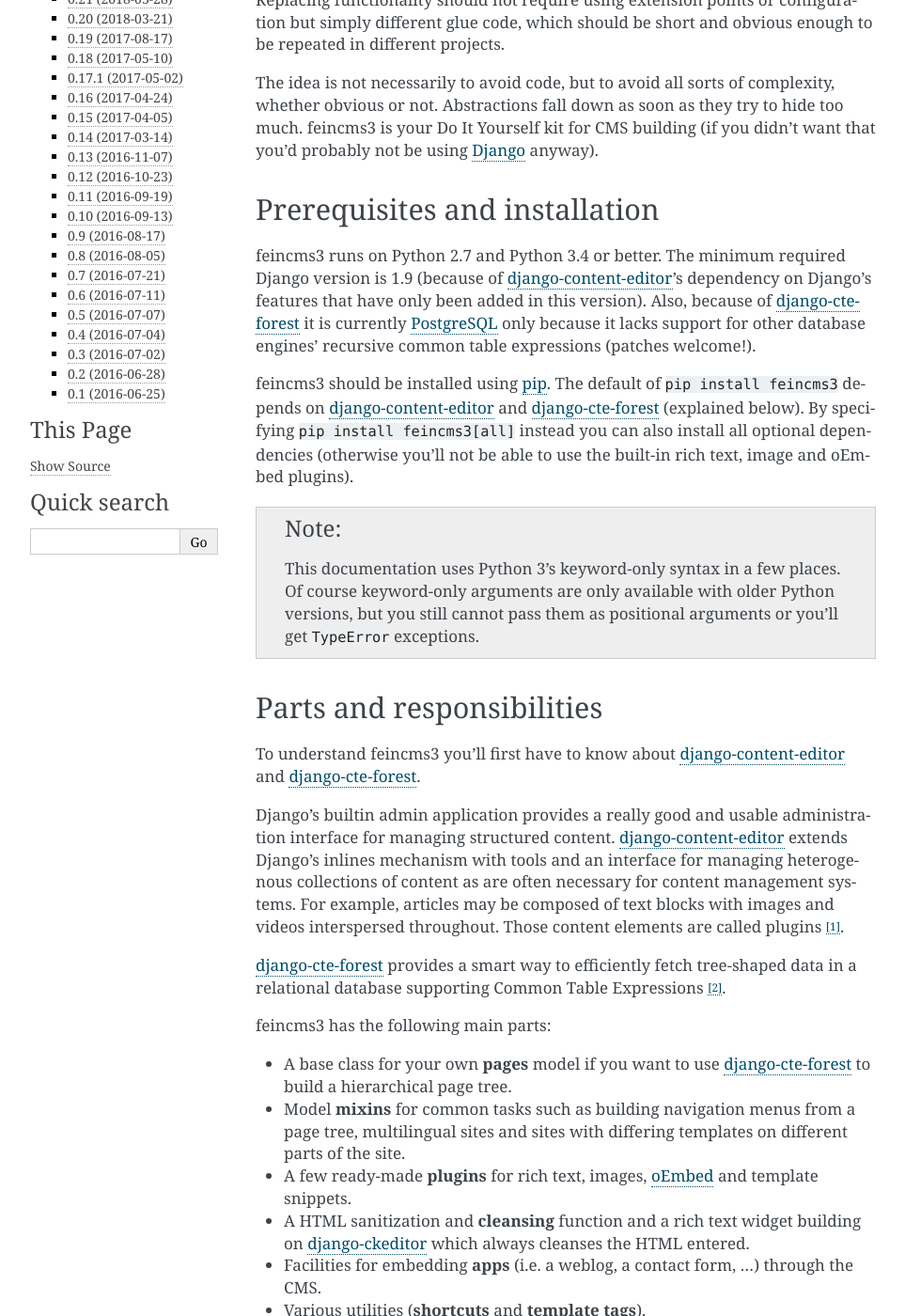
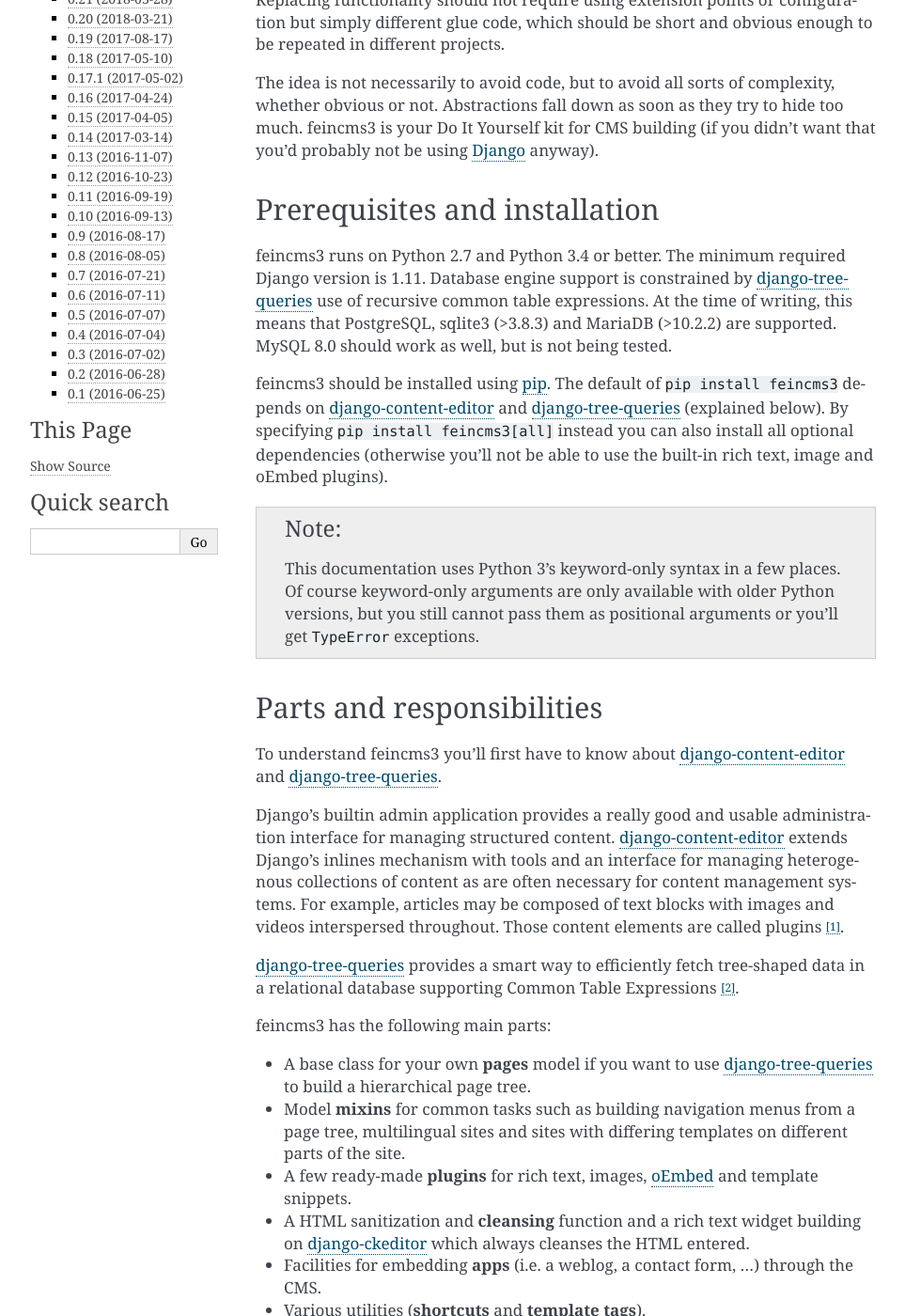
Before and after one commit to feincms/feincms3, a Sphinx documentation site: the page built from docs/index.rst, in a window 1280 px wide and 1400 px high, scrolled down 806 px. Shown: the whole window at 94% size, without its empty margins (148-1111 px from the left). Built offline with Sphinx 7.4.7, drawn with Linux system fonts in a browser that asks for light colours; the version number could not be read and is left out; some of the changed text lies outside the part shown.

Commit message:
Remove references to django-cte-forest, add a CHANGELOG entry, mention that we now support more database engines

```diff
--- a/CHANGELOG.rst
+++ b/CHANGELOG.rst
@@ -9,6 +9,8 @@
 - Switched the preferred quote to ``"`` and started using `black
   <https://pypi.org/project/black/>`_ to automatically format Python
   code.
+- Switched from django-cte-forest_ to the simpler django-tree-queries_
+  which also supports more database engines.
 
 
 `0.22`_ (2018-05-04)
--- a/README.rst
+++ b/README.rst
@@ -14,7 +14,7 @@
 
 
 feincms3 provides additional building blocks on top of
-django-content-editor_ and django-cte-forest_ which make building a page
+django-content-editor_ and django-tree-queries_ which make building a page
 CMS (and also other types of CMS) simpler.
 
 Consult the documentation_ or the example project feincms3-example_ for
@@ -36,7 +36,7 @@
 
 
 .. _django-content-editor: http://django-content-editor.readthedocs.org/
-.. _django-cte-forest: https://github.com/matthiask/django-cte-forest
+.. _django-tree-queries: https://github.com/matthiask/django-tree-queries
 .. _feincms3-example: https://github.com/matthiask/feincms3-example
 .. _documentation: http://feincms3.readthedocs.io/en/latest/
 .. _tox: https://tox.readthedocs.io/
--- a/docs/index.rst
+++ b/docs/index.rst
@@ -5,7 +5,7 @@
 Version |release|
 
 feincms3 provides additional building blocks on top of
-django-content-editor_ and django-cte-forest_ which make building a page
+django-content-editor_ and django-tree-queries_ which make building a page
 CMS (and also other types of CMS) simpler.
 
 This documentation consists of the following parts:
@@ -52,14 +52,14 @@
 ==============================
 
 feincms3 runs on Python 2.7 and Python 3.4 or better. The minimum
-required Django version is 1.9 (because of django-content-editor_'s
-dependency on Django's features that have only been added in this
-version). Also, because of django-cte-forest_ it is currently
-PostgreSQL_ only because it lacks support for other database engines'
-recursive common table expressions (patches welcome!).
+required Django version is 1.11. Database engine support is constrained
+by django-tree-queries_ use of recursive common table expressions. At
+the time of writing, this means that PostgreSQL, sqlite3 (>3.8.3) and
+MariaDB (>10.2.2) are supported. MySQL 8.0 should work as well, but is
+not being tested.
 
 feincms3 should be installed using pip_. The default of ``pip install
-feincms3`` depends on django-content-editor_ and django-cte-forest_
+feincms3`` depends on django-content-editor_ and django-tree-queries_
 (explained below). By specifying ``pip install feincms3[all]`` instead
 you can also install all optional dependencies (otherwise you'll not be
 able to use the built-in rich text, image and oEmbed plugins).
@@ -75,7 +75,7 @@
 ==========================
 
 To understand feincms3 you'll first have to know about
-django-content-editor_ and django-cte-forest_.
+django-content-editor_ and django-tree-queries_.
 
 Django's builtin admin application provides a really good and usable
 administration interface for managing structured content.
@@ -85,14 +85,14 @@
 may be composed of text blocks with images and videos interspersed
 throughout. Those content elements are called plugins [#]_.
 
-django-cte-forest_ provides a smart way to efficiently fetch
+django-tree-queries_ provides a smart way to efficiently fetch
 tree-shaped data in a relational database supporting Common Table
 Expressions [#]_.
 
 feincms3 has the following main parts:
 
 - A base class for your own **pages** model if you want to use
-  django-cte-forest_ to build a hierarchical page tree.
+  django-tree-queries_ to build a hierarchical page tree.
 - Model **mixins** for common tasks such as building navigation menus from a
   page tree, multilingual sites and sites with differing templates on
   different parts of the site.
@@ -521,7 +521,7 @@
 .. _comparable CMS systems: https://www.djangopackages.com/grids/g/cms/
 .. _django-ckeditor: https://github.com/django-ckeditor/django-ckeditor/
 .. _django-content-editor: https://django-content-editor.readthedocs.io/
-.. _django-cte-forest: https://django-cte-forest.readthedocs.io/
+.. _django-tree-queries: https://github.com/matthiask/django-tree-queries/
 .. _django-imagefield: https://django-imagefield.readthedocs.io/
 .. _django-mptt: https://django-mptt.readthedocs.io/
 .. _django-versatileimagefield: https://django-versatileimagefield.readthedocs.io/
--- a/docs/requirements.txt
+++ b/docs/requirements.txt
@@ -1,7 +1,7 @@
 Django
 django-ckeditor
 django-content-editor
-django-cte-forest
+django-tree-queries
 django-imagefield
 html-sanitizer>=1.1.1
 requests
--- a/setup.py
+++ b/setup.py
@@ -28,7 +28,7 @@
     include_package_data=True,
     install_requires=[
         'django-content-editor',
-        'django-cte-forest',
+        'django-tree-queries',
     ],
     extras_require={
         'all': [
```
Also changed, not shown: 2 other files.
